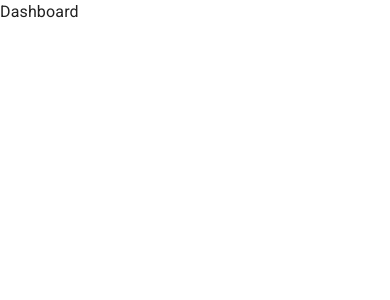
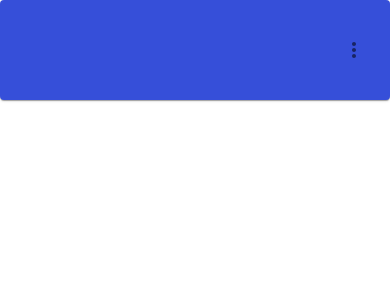
Before and after one commit to fabioalmeida08/Hotel-Pet, a React (Create React App) app: page /dashboard in a window 390 px wide. Shown: the top 300 px of the page. Built offline with nearby package versions, Linux system fonts and the light colour scheme.

Commit message:
feat: dashboard header created

```diff
--- /dev/null
+++ b/src/components/HeaderDashboard/index.tsx
@@ -0,0 +1,101 @@
+import {
+  Badge,
+  Button,
+  Container,
+  Grid,
+  IconButton,
+  ListItemIcon,
+  Menu,
+  MenuItem,
+  Paper,
+  Typography,
+  useMediaQuery,
+} from '@mui/material'
+import { useState } from 'react'
+import { MdOutlineMoreVert } from 'react-icons/md'
+import Logo from '../../assets/svg/dashboardLogo.svg'
+import { useAuth } from '../../contexts/AuthProvider'
+
+const DasboardHeader = () => {
+  const { userName, logOut } = useAuth()
+  const [anchorEl, setAnchorEl] =
+    useState<null | HTMLElement>(null)
+
+  const open = Boolean(anchorEl)
+
+  const handleClick = (
+    event: React.MouseEvent<HTMLButtonElement>
+  ) => {
+    setAnchorEl(event.currentTarget)
+  }
+
+  const handleClose = () => {
+    setAnchorEl(null)
+  }
+
+  const matches = useMediaQuery('(max-width:580px)')
+  return (
+    <Paper
+      sx={{
+        marginBottom: '30px',
+        height: '100px',
+        display: 'flex',
+        alignItems: 'center',
+        backgroundColor: 'var(--primary-1)',
+      }}
+      component='header'
+    >
+      <Container
+        maxWidth='xl'
+        sx={{
+          display: 'flex',
+          alignItems: 'center',
+          justifyContent: 'space-between',
+          img: { width: '90px' },
+        }}
+      >
+        {!matches ? (
+          <>
+            <img src={Logo} alt='' />
+          </>
+        ) : (
+          <Typography variant='h6' sx={{ color: 'white' }}>
+            {userName}
+          </Typography>
+        )}
+
+        <Grid sx={{ button: { width: 'fit-content' } }}>
+          {!matches ? (
+            <>
+              <Typography
+                variant='h6'
+                sx={{ color: 'white' }}
+              >
+                {userName}
+              </Typography>
+            </>
+          ) : (
+            <Grid>
+              <IconButton
+                aria-label='menu'
+                onClick={handleClick}
+              >
+                <MdOutlineMoreVert />
+              </IconButton>
+              <Menu
+                anchorEl={anchorEl}
+                open={open}
+                onClose={handleClose}
+              >
+                <MenuItem>Carrinho</MenuItem>
+                <MenuItem>carrinho2</MenuItem>
+              </Menu>
+            </Grid>
+          )}
+        </Grid>
+      </Container>
+    </Paper>
+  )
+}
+
+export default DasboardHeader
--- a/src/pages/dashboard/index.tsx
+++ b/src/pages/dashboard/index.tsx
@@ -1,8 +1,7 @@
+import DasboardHeader from "../../components/HeaderDashboard"
 const Dashboard = () => {
     return (
-      <>
-        Dashboard
-      </>
+      <DasboardHeader />
     )
   }
 
```
Also changed, not shown: src/assets/svg/dashboardLogo.svg (added).
